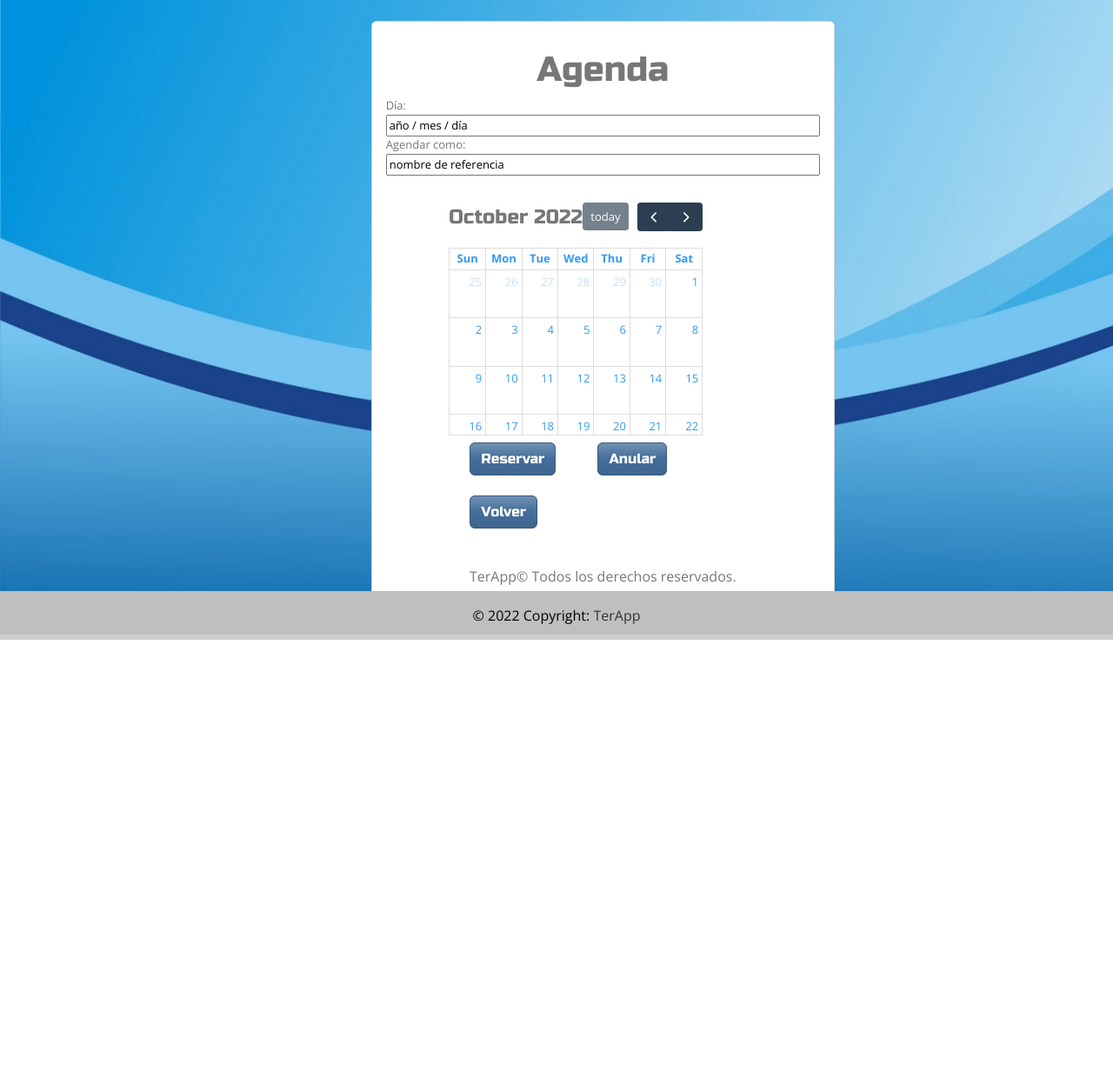
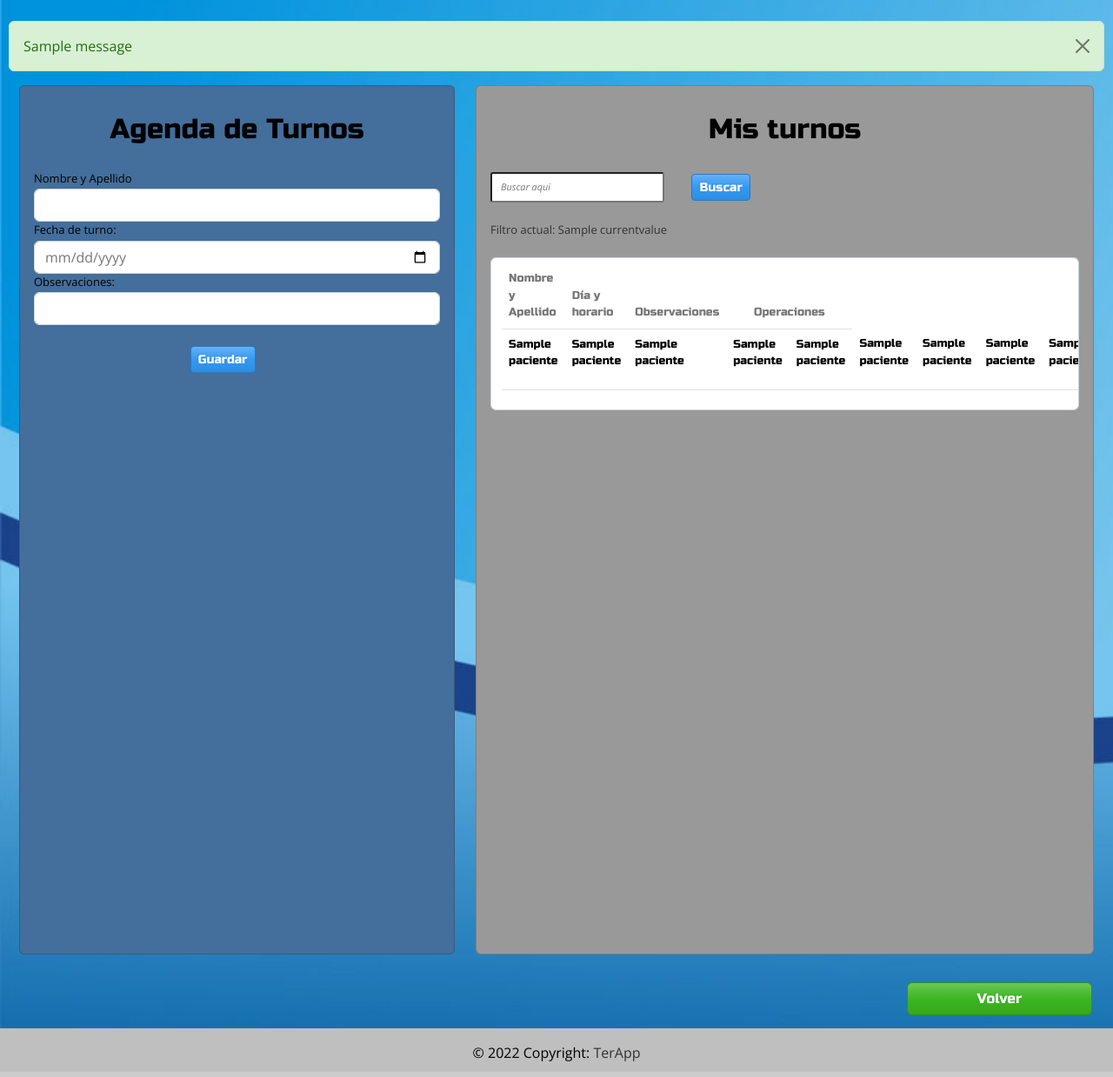
Before and after one commit to marcosegutierrez/TerApp_TPDI, a Flask app: template templates/calendar.html in a window 1280 px wide. Shown: the part 70-1309 px from the top of the page at 87% size. Before the commit the page ends 806 px from the top, so only its background shows below. Run offline with Flask 2, Linux system fonts and the light colour scheme; the template is opened without the code that fills it: most values are stand-ins (such as "Sample title", 1, 10 or a date in 2020); one stand-in notice (Sample message) is shown; lists and menus that the app fills with data are empty; some libraries are stand-ins or nearby versions.

Commit message:
Se comienza con creacion de Agenda

```diff
--- a/templates/Edit_Professional.html
+++ b/templates/Edit_Professional.html
@@ -8,7 +8,7 @@
 
                 <h2 class="text-center">MI PERFIL PROFESIONAL</h2>
                 <label for="nombre">Nombre:</label>
-                <input type="text" name="nombre" value="{{ professional.1}}" class="form-control" required/>
+                <input type="text" name="nombre" pattern="[a-zA-Z]" value="{{ professional.1}}" class="form-control" required/>
                 <label for="apellido">Apellido:</label>
                 <input type="text" name="apellido" value="{{ professional.2}}" class="form-control" required/>
                 <label for="dni">DNI:</label>
--- a/templates/Patient_List.html
+++ b/templates/Patient_List.html
@@ -2,7 +2,7 @@
 
 {% block body %}
 
-<div class="pt-4">
+<div class="pt-4 ">
     {% with messages = get_flashed_messages() %}
     {% if messages %}
     {% for message in messages %}
--- a/templates/calendar.html
+++ b/templates/calendar.html
@@ -1,51 +1,116 @@
 {% extends 'layout.html' %}
 
 {% block body %}
-<head>
-<title>Agenda</title>
-        <link rel="stylesheet" href="https://cdn.jsdelivr.net/npm/fullcalendar@5.11.0/main.min.css">
-        <script src="https://cdn.jsdelivr.net/npm/fullcalendar@5.11.0/main.min.js"></script>
-</head>
-<div class="col-md-5 pt-4 offset-md-4">
-    <div class="card card-body">
-        <h1 class="text-center">Agenda</h1>
-        <label for="Día_turno">Día:</label>
-        <input type="text" name="Día" placeholder="#" value="año / mes / día" class="#">
-        <label for="referencia">Agendar como:</label>
-        <input type="text" name="referencia" placeholder="#" value="nombre de referencia" class="#">
-        <div class="btn-toolbar offset-md-1 ">
-        <div id="calendar"></div>
-        <script>
-            let calendarEl = document.getElementById
-            ('calendar');
+<div class="pt-4">
+    {% with messages = get_flashed_messages() %}
+    {% if messages %}
+    {% for message in messages %}
+    <div class="alert alert-success alert-dismissible fade show" role="alert">
+        {{ message }}
+        <button type="button" class="btn-close" data-dismiss="alert" aria-label="Close">
+        </button>
+    </div>
+    {% endfor %}
+    {% endif %}
+    {% endwith %}
+    <div class="row">
+        <div class="col-md-5">
+            <div id="tarjeta_paciente" class="card card-body text-black bg-primary">
+                <form action="/patient/add_patient" method="POST" class="">
 
-            let calendar = new FullCalendar.Calendar
-            (calendarEl, {
-                events : [
-                    {% for event in events %}
-                    {
-                        title : '{{event.todo}}',
-                        start : '{{event.date}}',
-                    },
-                    {% endfor%}
-                ]
-            });
+                    <h2 class="text-center">Agenda de Turnos</h2>
+                    <br>
+                    <label for="nombre">Nombre y Apellido</label>
+                    <input type="text" name="nombre" class="form-control">
 
-            calendar.render();
-        </script>
-            <button type="submit" class="btn btn-primary btn-bg mx-4">
-                Reservar
-            </button>
-            <button type="submit" class="btn btn-primary btn-bg mx-4">
-                Anular
-            </button>
+                    <label for="fecha_de_nacimiento">Fecha de turno:</label>
+                    <input type="date" name="fecha_de_nacimiento" placeholder="Fecha de Nacimiento" class="form-control">
 
-            <a href="/personalized_welcome">
-                <input type="button" value="Volver" class="btn btn-primary btn-bg mx-4">
-            </a>
-         </div>
-        <h6 class="text-center">TerApp© Todos los derechos reservados.</h6>
+
+                    <label for="observaciones">Observaciones:</label>
+                    <input type="text" name="observaciones" class="form-control">
+
+                    <div class="offset-md-4">
+                        <button type="submit" class="btn btn-info btn-sm mx-4 my-4">
+                            Guardar
+                            </button>
+                    </div>
+                </form>
+            </div>
+        </div>
+
+        <div class="col-md-7">
+            <div id="tarjeta_paciente" class="card card-body bg-secondary">
+                <h2 class="text-center text-black">Mis turnos</h2>
+<!-- BUSCADOR -->
+
+                <div class="col-md-10 ">
+                    <form action="/patient" method="POST">
+                        <input type="search" id="input-search" name="input-search" placeholder="Buscar aqui" class="form-group" />
+                        <button type="submit" class="btn btn-info btn-sm mx-2 my-4">Buscar</button>
+                        <br>
+                        <label class="form-group text-dark" id="search-label">Filtro actual: {{ currentvalue }}</label>
+                    </form>
+                    <br>
+                </div>
+
+
+<!-- FIN BUSCADOR -->
+
+            <div class="form-group form-control text table-responsive container-fluid">
+                <table class="table ">
+                    <thead>
+                        <tr>
+                            <td>Nombre y Apellido</td>
+                            <td>Día y horario</td>
+                            <td>Observaciones</td>
+                            <td colspan="2" class="text-center">Operaciones</td>
+                        </tr>
+                    </thead>
+                    <tbody class="pbody">
+                    {% for paciente in paciente %}
+                        <tr>
+                            <td>{{ paciente.1 }}</td>
+                            <td>{{ paciente.2 }}</td>
+                            <td>{{ paciente.3 }}</td>
+                            <td>{{ paciente.4 }}</td>
+                            <td>{{ paciente.5 }}</td>
+                            <td>{{ paciente.6 }}</td>
+                            <td>{{ paciente.7 }}</td>
+                            <td>{{ paciente.8 }}</td>
+                            <td>{{ paciente.9 }}</td>
+                            <td>{{ paciente.10 }}</td>
+                            <td>{{ paciente.11 }}</td>
+                            <td>{{ paciente.12 }}</td>
+                            <td>{{ paciente.13 }}</td>
+                            <td>{{ paciente.14 }}</td>
+
+                            <td>
+                                <div class="">
+                                    <a href="/patient/edit_patient/{{paciente.0}}">
+                                        <input type="button" class="btn btn-success btn-sm mx-4 " value="Editar">
+                                    </a>
+                            </td>
+                            <td>
+                                <a href="/patient/delete_patient/{{paciente.0}}">
+                                    <input type="button" class="btn btn-danger btn-sm mx-4 btn-delete" value="Eliminar">
+                                </a>
+
+                            </td>
+                        </tr>
+                    </div>
+    {% endfor %}
+                    </tbody>
+                </table>
+            </div>
+        </div>
     </div>
+</div>
+<br>
+<div id="boton_volver">
+    <a href="/personalized_welcome">
+        <input type="button" value="Volver" class="btn btn-success btn-bg mx-4 col-md-2">
+    </a>
 </div>
 
 
```
Also changed, not shown: static/js/main.js (line endings or trailing spaces).
